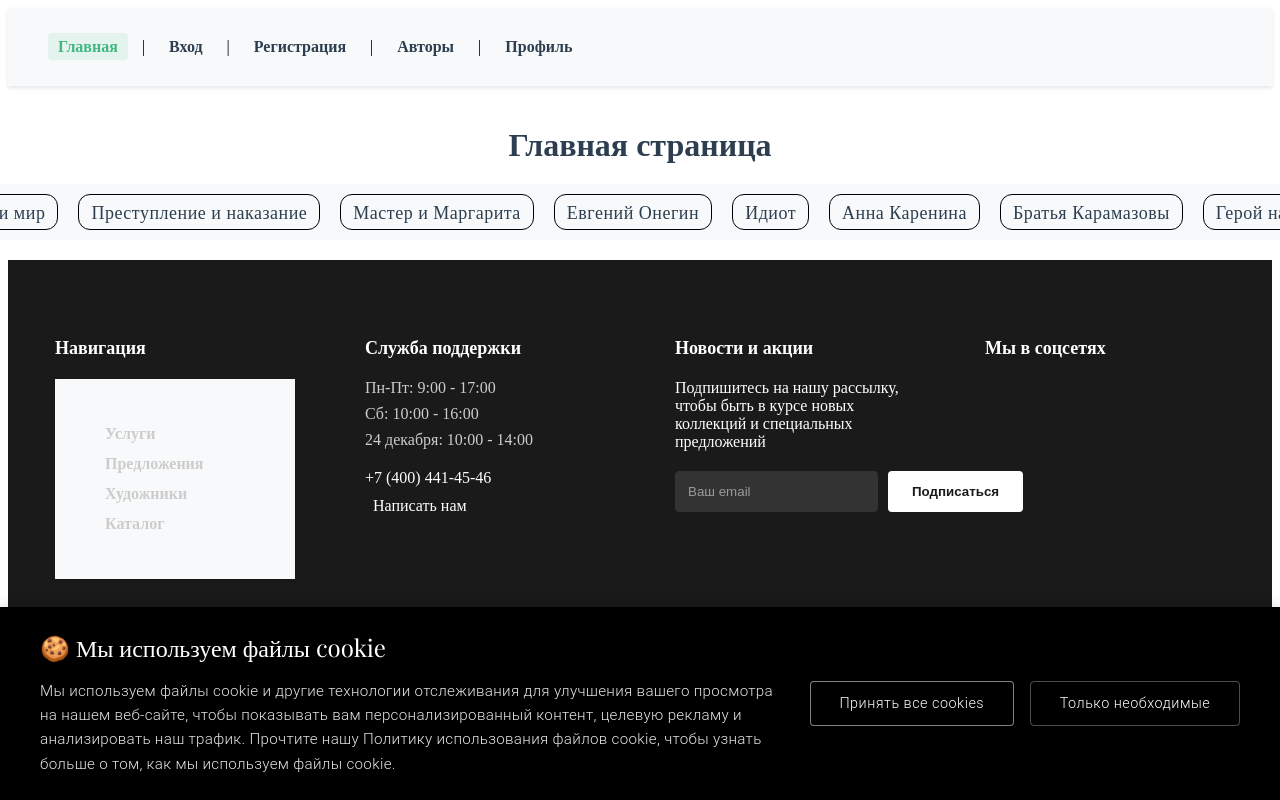
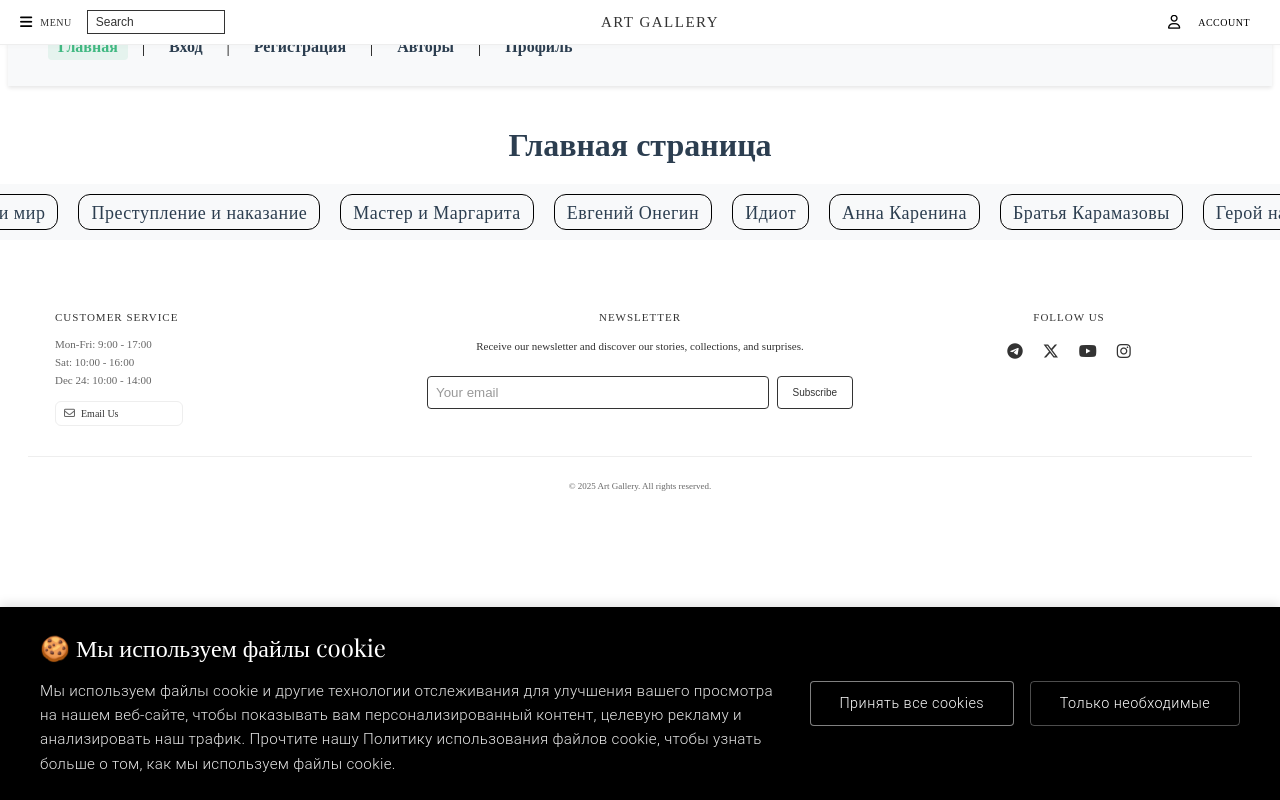
Before and after one commit to MatveySviadysh/OnlineBooks, a Vue app in the folder frontend/: page / in a window 1280 px wide. Built offline with nearby package versions, Linux system fonts and the light colour scheme.

Commit message:
acreted header

```diff
--- a/frontend/package.json
+++ b/frontend/package.json
@@ -10,6 +10,7 @@
     "lint": "vue-cli-service lint"
   },
   "dependencies": {
+    "@fortawesome/fontawesome-free": "^6.7.2",
     "axios": "^1.7.9",
     "core-js": "^3.8.3",
     "register-service-worker": "^1.7.2",
--- a/frontend/public/index.html
+++ b/frontend/public/index.html
@@ -6,6 +6,7 @@
     <meta name="viewport" content="width=device-width,initial-scale=1.0">
     <link rel="icon" href="<%= BASE_URL %>favicon.ico">
     <title><%= htmlWebpackPlugin.options.title %></title>
+    <link rel="stylesheet" href="https://cdnjs.cloudflare.com/ajax/libs/font-awesome/6.5.1/css/all.min.css">
   </head>
   <body>
     <noscript>
--- a/frontend/src/App.vue
+++ b/frontend/src/App.vue
@@ -1,6 +1,7 @@
 <template>
   <div id="app">
     <splash-screen />
+    <AppHeader />
     <nav>
       <router-link to="/">Главная</router-link> |
       <router-link to="/login">Вход</router-link> |
@@ -23,12 +24,14 @@
   import { defineComponent } from 'vue'
   import SplashScreen from '@/components/help/SplashScreen.vue'
   import AppFooter from '@/components/layout/Footer.vue'
+  import AppHeader from '@/components/layout/Header.vue'
 
   export default defineComponent({
     name: 'App',
     components: {
       SplashScreen,
-      AppFooter
+      AppFooter,
+      AppHeader
     }
   })
 </script>
--- a/frontend/src/components/layout/Footer.vue
+++ b/frontend/src/components/layout/Footer.vue
@@ -1,75 +1,58 @@
 <template>
   <footer class="main-footer">
     <div class="footer-content">
-      <!-- Навигация -->
-      <div class="footer-section">
-        <h3>Навигация</h3>
-        <nav>
-          <ul>
-            <li><router-link to="/services">Услуги</router-link></li>
-            <li><router-link to="/offers">Предложения</router-link></li>
-            <li><router-link to="/artists">Художники</router-link></li>
-            <li><router-link to="/list">Каталог</router-link></li>
-          </ul>
-        </nav>
-      </div>
-
-      <!-- Служба поддержки -->
+      <!-- Customer Service -->
       <div class="footer-section customer-service">
-        <h3>Служба поддержки</h3>
+        <h3>Customer Service</h3>
         <div class="working-hours">
-          <p>Пн-Пт: 9:00 - 17:00</p>
-          <p>Сб: 10:00 - 16:00</p>
-          <p>24 декабря: 10:00 - 14:00</p>
+          <p>Mon-Fri: 9:00 - 17:00</p>
+          <p>Sat: 10:00 - 16:00</p>
+          <p>Dec 24: 10:00 - 14:00</p>
         </div>
         <div class="contact-info">
-          <a href="tel:+74004414546" class="phone">+7 (400) 441-45-46</a>
           <a href="mailto:support@example.com" class="email">
-            <i class="far fa-envelope"></i> Написать нам
+            <i class="far fa-envelope"></i> Email Us
           </a>
         </div>
       </div>
 
-      <!-- Рассылка -->
+      <!-- Newsletter -->
       <div class="footer-section newsletter">
-        <h3>Новости и акции</h3>
-        <p>Подпишитесь на нашу рассылку, чтобы быть в курсе новых коллекций и специальных предложений</p>
+        <h3>Newsletter</h3>
+        <p>Receive our newsletter and discover our stories, collections, and surprises.</p>
         <form @submit.prevent="handleSubscribe" class="subscribe-form">
           <input
             v-model="email"
             type="email"
-            placeholder="Ваш email"
+            placeholder="Your email"
             required
           />
-          <button type="submit">Подписаться</button>
+          <button type="submit">Subscribe</button>
         </form>
       </div>
 
-      <!-- Социальные сети -->
+      <!-- Social Media -->
       <div class="footer-section social-media">
-        <h3>Мы в соцсетях</h3>
+        <h3>Follow Us</h3>
         <div class="social-links">
-          <a href="#" target="_blank" rel="noopener noreferrer" aria-label="Facebook">
-            <i class="fab fa-facebook-f"></i>
+          <a href="#" target="_blank" rel="noopener noreferrer" aria-label="Telegram">
+            <i class="fab fa-telegram"></i>
+          </a>
+          <a href="#" target="_blank" rel="noopener noreferrer" aria-label="X">
+            <i class="fab fa-x-twitter"></i>
+          </a>
+          <a href="#" target="_blank" rel="noopener noreferrer" aria-label="YouTube">
+            <i class="fab fa-youtube"></i>
           </a>
           <a href="#" target="_blank" rel="noopener noreferrer" aria-label="Instagram">
             <i class="fab fa-instagram"></i>
-          </a>
-          <a href="#" target="_blank" rel="noopener noreferrer" aria-label="Twitter">
-            <i class="fab fa-twitter"></i>
-          </a>
-          <a href="#" target="_blank" rel="noopener noreferrer" aria-label="Pinterest">
-            <i class="fab fa-pinterest"></i>
           </a>
         </div>
       </div>
     </div>
 
     <div class="footer-bottom">
-      <a href="#" class="location-link">
-        <i class="fas fa-map-marker-alt"></i> Россия
-      </a>
-      <p class="copyright">&copy; {{ currentYear }} Art Gallery. Все права защищены.</p>
+      <p class="copyright">&copy; {{ currentYear }} Art Gallery. All rights reserved.</p>
     </div>
   </footer>
 </template>
--- /dev/null
+++ b/frontend/src/components/layout/Header.vue
@@ -0,0 +1,77 @@
+<template>
+  <header class="main-header">
+    <!-- Боковая панель меню -->
+    <div class="side-menu" :class="{ 'is-open': isMenuOpen }">
+      <div class="menu-header">
+        <button class="close-menu" @click="toggleMenu">
+          <i class="fas fa-times"></i>
+        </button>
+      </div>
+      <nav class="menu-links">
+        <a href="#" class="menu-link">Text 1</a>
+        <a href="#" class="menu-link">Text 2</a>
+        <a href="#" class="menu-link">Text 3</a>
+        <a href="#" class="menu-link">Text 4</a>
+        <a href="#" class="menu-link">Text 5</a>
+        <a href="#" class="menu-link">Text 6</a>
+        <a href="#" class="menu-link">Text 7</a>
+        <a href="#" class="menu-link">Text 8</a>
+        <a href="#" class="menu-link">Text 9</a>
+        <a href="#" class="menu-link">Text 10</a>
+      </nav>
+    </div>
+
+    <!-- Затемнение фона при открытом меню -->
+    <div class="menu-overlay" :class="{ 'is-visible': isMenuOpen }" @click="toggleMenu"></div>
+
+    <div class="header-content">
+      <!-- Левая часть -->
+      <div class="left-actions">
+        <div class="menu-wrapper" @click="toggleMenu">
+          <i class="fas fa-bars"></i>
+          <span>Menu</span>
+        </div>
+        <div class="search-wrapper">
+          <input type="text" class="search-input" placeholder="Search">
+        </div>
+      </div>
+
+      <!-- Лого по центру -->
+      <div class="logo">
+        <a href="/" class="logo-link">Art Gallery</a>
+      </div>
+
+      <!-- Правая часть -->
+
+        <div class="right-actions">
+            <div class="account-wrapper">
+            <i class="far fa-user"></i>
+            <span>Account</span>
+            </div>
+        </div>
+    </div>
+  </header>
+</template>
+
+<script lang="ts">
+import { defineComponent, ref } from 'vue'
+import '@/styles/components/layout/Header.scss'
+
+export default defineComponent({
+  name: 'AppHeader',
+  setup() {
+    const isMenuOpen = ref(false)
+
+    const toggleMenu = () => {
+      isMenuOpen.value = !isMenuOpen.value
+      // Блокируем скролл при открытом меню
+      document.body.style.overflow = isMenuOpen.value ? 'hidden' : ''
+    }
+
+    return {
+      isMenuOpen,
+      toggleMenu
+    }
+  }
+})
+</script>
--- a/frontend/src/main.ts
+++ b/frontend/src/main.ts
@@ -1,6 +1,7 @@
 import { createApp } from 'vue'
 import App from './App.vue'
 import router from './router'
+import '@fortawesome/fontawesome-free/css/all.css'
 
 const app = createApp(App)
 app.use(router)
--- a/frontend/src/styles/components/layout/Footer.scss
+++ b/frontend/src/styles/components/layout/Footer.scss
@@ -1,25 +1,27 @@
 .main-footer {
-  background-color: #1a1a1a;
-  color: #ffffff;
-  padding: 60px 20px 30px;
+  background-color: #ffffff;
+  color: #333333;
+  padding: 40px 20px 20px;
   margin-top: auto;
 
   .footer-content {
     max-width: 1200px;
     margin: 0 auto;
     display: grid;
-    grid-template-columns: repeat(auto-fit, minmax(250px, 1fr));
-    gap: 40px;
+    grid-template-columns: 1.5fr 2fr 1.5fr;
+    gap: 30px;
   }
 
   .footer-section {
     padding: 0 15px;
 
     h3 {
-      font-size: 18px;
-      margin-bottom: 20px;
-      color: #ffffff;
-      font-weight: 600;
+      font-size: 11px;
+      margin-bottom: 15px;
+      color: #333333;
+      font-weight: 500;
+      text-transform: uppercase;
+      letter-spacing: 1px;
     }
 
     ul {
@@ -30,12 +32,12 @@
         margin-bottom: 12px;
 
         a {
-          color: #cccccc;
-          text-decoration: none;
-          transition: color 0.3s ease;
+          color: #666666;
+          font-size: 11px;
+          font-weight: 400;
 
           &:hover {
-            color: #ffffff;
+            color: #333333;
           }
         }
       }
@@ -44,11 +46,12 @@
 
   .customer-service {
     .working-hours {
-      margin-bottom: 20px;
+      margin-bottom: 15px;
 
       p {
-        color: #cccccc;
-        margin: 8px 0;
+        color: #666666;
+        margin: 6px 0;
+        font-size: 11px;
       }
     }
 
@@ -57,79 +60,112 @@
       flex-direction: column;
       gap: 10px;
 
-      .phone, .email {
-        color: #ffffff;
+      .phone {
+        color: #333333;
+        text-decoration: none;
+        font-size: 13px;
+      }
+
+      .email {
+        color: #333333;
         text-decoration: none;
         display: flex;
         align-items: center;
-        gap: 8px;
-        transition: color 0.3s ease;
+        gap: 6px;
+        padding: 6px 8px;
+        border-radius: 6px;
+        transition: all 0.3s ease;
+        font-size: 10px;
+        background-color: #ffffff;
+        border: 1px solid #eeeeee;
+        max-width: 110px;
 
         &:hover {
-          color: #cccccc;
+          background-color: #f8f8f8;
+          transform: translateX(5px);
         }
 
         i {
-          font-size: 16px;
+          font-size: 11px;
+          color: #666666;
         }
       }
     }
   }
 
   .newsletter {
+    text-align: center;
+
+    p {
+      font-size: 11px;
+      line-height: 1.6;
+      color: #333333;
+      margin-bottom: 15px;
+    }
+
     .subscribe-form {
       display: flex;
-      gap: 10px;
+      gap: 8px;
       margin-top: 20px;
 
       input {
         flex: 1;
-        padding: 12px;
-        border: 1px solid #333;
+        padding: 8px;
+        border: 1px solid #333333;
         border-radius: 4px;
-        background-color: #333;
-        color: #ffffff;
+        background-color: #ffffff;
+        color: #333333;
 
         &::placeholder {
-          color: #999;
+          color: #999999;
         }
 
         &:focus {
           outline: none;
-          border-color: #ffffff;
+          border-color: #000000;
         }
       }
 
       button {
         background-color: #ffffff;
-        color: #1a1a1a;
-        border: none;
-        padding: 12px 24px;
+        color: #333333;
+        border: 1px solid #333333;
+        padding: 8px 15px;
         border-radius: 4px;
         cursor: pointer;
-        font-weight: 600;
+        font-weight: 500;
         transition: all 0.3s ease;
+        font-size: 10px;
 
         &:hover {
-          background-color: #cccccc;
+          background-color: #333333;
+          color: #ffffff;
         }
       }
     }
   }
 
   .social-media {
+    text-align: center;
+
+    h3 {
+      margin-bottom: 20px;
+    }
+
     .social-links {
       display: flex;
       gap: 20px;
-      justify-content: flex-start;
+      justify-content: center;
 
       a {
-        color: #ffffff;
-        font-size: 22px;
-        transition: transform 0.3s ease;
+        color: #333333;
+        font-size: 16px;
+        text-decoration: none;
+        transition: all 0.2s ease;
 
         &:hover {
-          transform: translateY(-3px);
+          color: #666666;
+          transform: translateY(-2px);
         }
       }
     }
@@ -137,9 +173,9 @@
 
   .footer-bottom {
     text-align: center;
-    margin-top: 40px;
-    padding-top: 20px;
-    border-top: 1px solid #333;
+    margin-top: 30px;
+    padding-top: 15px;
+    border-top: 1px solid #eeeeee;
 
     .location-link {
       color: #cccccc;
@@ -156,8 +192,8 @@
     }
 
     .copyright {
-      color: #999;
-      font-size: 14px;
+      color: #666666;
+      font-size: 9px;
     }
   }
 }
--- /dev/null
+++ b/frontend/src/styles/components/layout/Header.scss
@@ -0,0 +1,230 @@
+.main-header {
+  background-color: #ffffff;
+  border-bottom: 1px solid #eeeeee;
+  padding: 10px 10px;
+  position: fixed;
+  top: 0;
+  left: 0;
+  right: 0;
+  z-index: 1000;
+  width: 100%;
+  box-shadow: 0 2px 4px rgba(0, 0, 0, 0.02);
+
+  .header-content {
+    width: 100%;
+    max-width: 100%;
+    margin: 0 auto;
+    display: grid;
+    grid-template-columns: 1fr auto 1fr;
+    align-items: center;
+    gap: 10px;
+    padding: 0 10px;
+  }
+
+  // Левая часть
+  .left-actions {
+    display: flex;
+    align-items: center;
+    gap: 15px;
+
+    .menu-wrapper {
+      cursor: pointer;
+      display: flex;
+      align-items: center;
+      gap: 8px;
+
+      span {
+        font-size: 10px;
+        text-transform: uppercase;
+        letter-spacing: 0.5px;
+        color: #333333;
+      }
+
+      i {
+        font-size: 14px;
+      }
+    }
+
+    .search-wrapper {
+      position: relative;
+      display: flex;
+      align-items: center;
+      gap: 5px;
+
+      i.fas.fa-search {
+        font-size: 12px;
+        color: #333333;
+      }
+
+      .search-input {
+        max-width: 120px;
+        width: 100%;
+        padding: 4px 8px;
+        font-size: 12px;
+        border: 1px solid #333333;
+        color: #000000;
+
+        &::placeholder {
+          color: #333333;
+        }
+
+        &:focus {
+          max-width: 1000px;
+          outline: none;
+        }
+      }
+    }
+  }
+
+  .logo {
+    text-align: center;
+
+    .logo-link {
+      color: #333333;
+      text-decoration: none;
+      font-size: 15px;
+      font-weight: 500;
+      letter-spacing: 1.5px;
+      text-transform: uppercase;
+      white-space: nowrap;
+      max-width: 100%;
+      overflow: hidden;
+    }
+  }
+
+  .right-actions {
+    display: flex;
+    justify-content: flex-end;
+    align-items: center;
+    min-width: 0;
+    overflow: hidden;
+    padding-right: 8px;
+    width: 100%;
+
+    .account-wrapper {
+      display: flex;
+      align-items: center;
+      gap: 8px;
+      cursor: pointer;
+      white-space: nowrap;
+      margin-left: auto;
+      margin-right: 50px;// вот это менять  для добавления отступа после аккаунта
+
+      i {
+        font-size: 14px;
+      }
+
+      span {
+        font-size: 10px;
+        text-transform: uppercase;
+        letter-spacing: 0.5px;
+        margin-left: 10px;
+      }
+    }
+  }
+
+  .side-menu {
+    position: fixed;
+    top: 0;
+    left: -100%;
+    width: 250px;
+    height: 100vh;
+    background: #ffffff;
+    box-shadow: 2px 0 8px rgba(0, 0, 0, 0.1);
+    z-index: 1100;
+    transition: all 0.3s ease;
+    padding: 15px;
+    visibility: hidden;
+    opacity: 0;
+
+    &.is-open {
+      left: 0;
+      visibility: visible;
+      opacity: 1;
+    }
+
+    .menu-header {
+      display: flex;
+      justify-content: flex-end;
+      margin-bottom: 20px;
+
+      .close-menu {
+        background: none;
+        border: none;
+        font-size: 18px;
+        cursor: pointer;
+        padding: 5px;
+        color: #333333;
+      }
+    }
+
+    .menu-links {
+      display: flex;
+      flex-direction: column;
+      gap: 15px;
+
+      .menu-link {
+        color: #333333;
+        text-decoration: none;
+        font-size: 14px;
+        letter-spacing: 0.5px;
+        transition: color 0.2s ease;
+        padding: 5px 0;
+
+        &:hover {
+          color: #000000;
+        }
+      }
+    }
+  }
+
+  .menu-overlay {
+    position: fixed;
+    top: 0;
+    left: 0;
+    width: 100%;
+    height: 100%;
+    background: rgba(0, 0, 0, 0.5);
+    opacity: 0;
+    visibility: hidden;
+    pointer-events: none;
+    transition: all 0.3s ease;
+    z-index: 1050;
+
+    &.is-visible {
+      opacity: 1;
+      visibility: visible;
+      pointer-events: auto;
+    }
+  }
+}
+
+@media (max-width: 768px) {
+  .main-header {
+    padding: 8px 10px;
+
+    .header-content {
+      gap: 5px;
+    }
+
+    .left-actions {
+      .menu-wrapper span {
+        display: none;
+      }
+    }
+
+    .right-actions {
+      .account-wrapper span {
+        display: none;
+      }
+    }
+
+    padding-right: 5px;
+  }
+}
+
+@media (max-width: 480px) {
+  .main-header {
+    padding: 6px 8px;
+  }
+}
```
Also changed, not shown: 1 other file (tests, documents, lock files or other folders).
